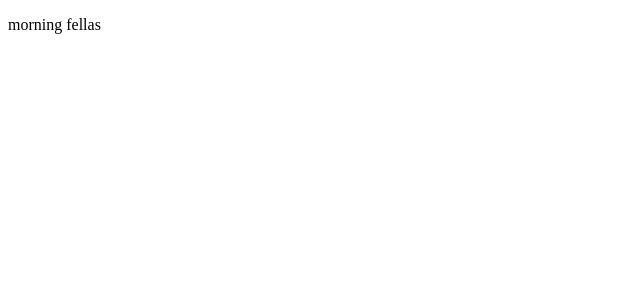
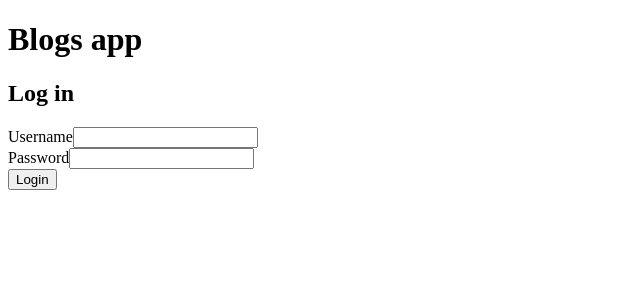
Before and after one commit to mirdevilar/hy-fs-p5, a React (Vite) app in the folder bloglist-frontend/: page / in a window 1280 px wide. Shown: the top 300 px of the page, without its empty margins (0-640 px from the left). Built offline with nearby package versions, Linux system fonts and the light colour scheme; no server answers.

Commit message:
implement log in

```diff
--- a/bloglist-frontend/package.json
+++ b/bloglist-frontend/package.json
@@ -10,6 +10,7 @@
     "preview": "vite preview"
   },
   "dependencies": {
+    "axios": "^1.6.7",
     "react": "^18.2.0",
     "react-dom": "^18.2.0"
   },
@@ -17,7 +18,9 @@
     "@types/react": "^18.2.43",
     "@types/react-dom": "^18.2.17",
     "@vitejs/plugin-react": "^4.2.1",
-    "eslint": "^8.55.0",
+    "eslint": "^8.56.0",
+    "eslint-config-airbnb-base": "^15.0.0",
+    "eslint-plugin-import": "^2.29.1",
     "eslint-plugin-react": "^7.33.2",
     "eslint-plugin-react-hooks": "^4.6.0",
     "eslint-plugin-react-refresh": "^0.4.5",
--- a/bloglist-frontend/src/App.jsx
+++ b/bloglist-frontend/src/App.jsx
@@ -1,5 +1,33 @@
+import { useEffect, useState } from 'react'
+
+import BlogsSection from './components/BlogsSection'
+import Login from './components/Login'
+
+import blogsService from './services/blogsService'
+
 const App = () => {
-  return (<p>morning fellas</p>)
+  const [blogs, setBlogs] = useState([])
+  const [user, setUser] = useState(null)
+
+
+  useEffect(() => {
+    //setUser({username: "poop"})
+    blogsService.getAll()
+      .then(initialBlogs => {setBlogs(initialBlogs)})
+  }, [])
+
+
+
+  return (
+    <>
+      <h1>Blogs app</h1>
+
+      {user && <p>Logged in as {'user.name'}</p>}
+      {user && <BlogsSection blogs={blogs} />}
+
+      {!user && <Login setUser={setUser} />}
+    </>
+  )
 }
 
 export default App
--- /dev/null
+++ b/bloglist-frontend/src/components/Blog.jsx
@@ -0,0 +1,7 @@
+const Blog = ({ blog }) => {
+  return (
+    <li><a href={blog.url}>{blog.title}</a> by {blog.author}</li>
+  )
+}
+
+export default Blog
--- /dev/null
+++ b/bloglist-frontend/src/components/BlogsSection.jsx
@@ -0,0 +1,10 @@
+import Blog from './Blog'
+
+const BlogSection = ({blogs}) => (
+  <section>
+    <h3>Blogs</h3>
+    <ul>{blogs.map(b => <Blog blog={b} key={b.id} />)}</ul>
+  </section>
+)
+
+export default BlogSection
--- /dev/null
+++ b/bloglist-frontend/src/components/Login.jsx
@@ -0,0 +1,54 @@
+import { useState } from "react"
+
+import loginService from '../services/loginService'
+
+const Login = ({setUser}) => {
+  const [username, setUsername] = useState('')
+  const [password, setPassword] = useState('')
+
+  const [errorMessage, setErrorMessage] = useState(null)
+
+  const handleLogin = async e => {
+    e.preventDefault()
+
+    console.log('logging in with ', username, password)
+
+    try {
+      const user = await loginService.login(username, password)
+      setUser(user)
+      setUsername('')
+      setPassword('')
+    } catch (exception) {
+      setErrorMessage('Wrong credentials!')
+      setTimeout(() => {
+        setErrorMessage(null)
+      }, 3000)
+    }
+  }
+
+  return (
+    <>
+      <h2>Log in</h2>
+      <form onSubmit={handleLogin}>
+        Username
+        <input
+          type="text"
+          value={username}
+          name="Username"
+          onChange={({target}) => {setUsername(target.value)}}
+        /><br />
+        Password
+        <input
+          type="password"
+          value={password}
+          name="Password"
+          onChange={({target}) => {setPassword(target.value)}}
+        /><br />
+        <button type="submit">Login</button>
+        {errorMessage && <p style={{color: 'red'}}>{errorMessage}</p>}
+      </form>
+    </>
+  )
+}
+
+export default Login
--- /dev/null
+++ b/bloglist-frontend/src/services/blogsService.js
@@ -0,0 +1,11 @@
+import axios from 'axios'
+
+const baseUrl = 'http://localhost:3003/api/blogs/'
+
+const getAll = async () => {
+  const res = await axios.get(baseUrl)
+  console.log(res.data)
+  return res.data
+}
+
+export default { getAll }
--- /dev/null
+++ b/bloglist-frontend/src/services/loginService.js
@@ -0,0 +1,10 @@
+import axios from 'axios'
+
+const baseUrl = 'http://localhost:3003/api/login'
+
+const login = async (username, password) => {
+  const res = await axios.post(baseUrl, {username, password})
+  return res.data
+}
+
+export default { login }
```
Also changed, not shown: bloglist-frontend/.eslintrc.cjs (deleted), 2 other files (tests, documents, lock files or other folders).
